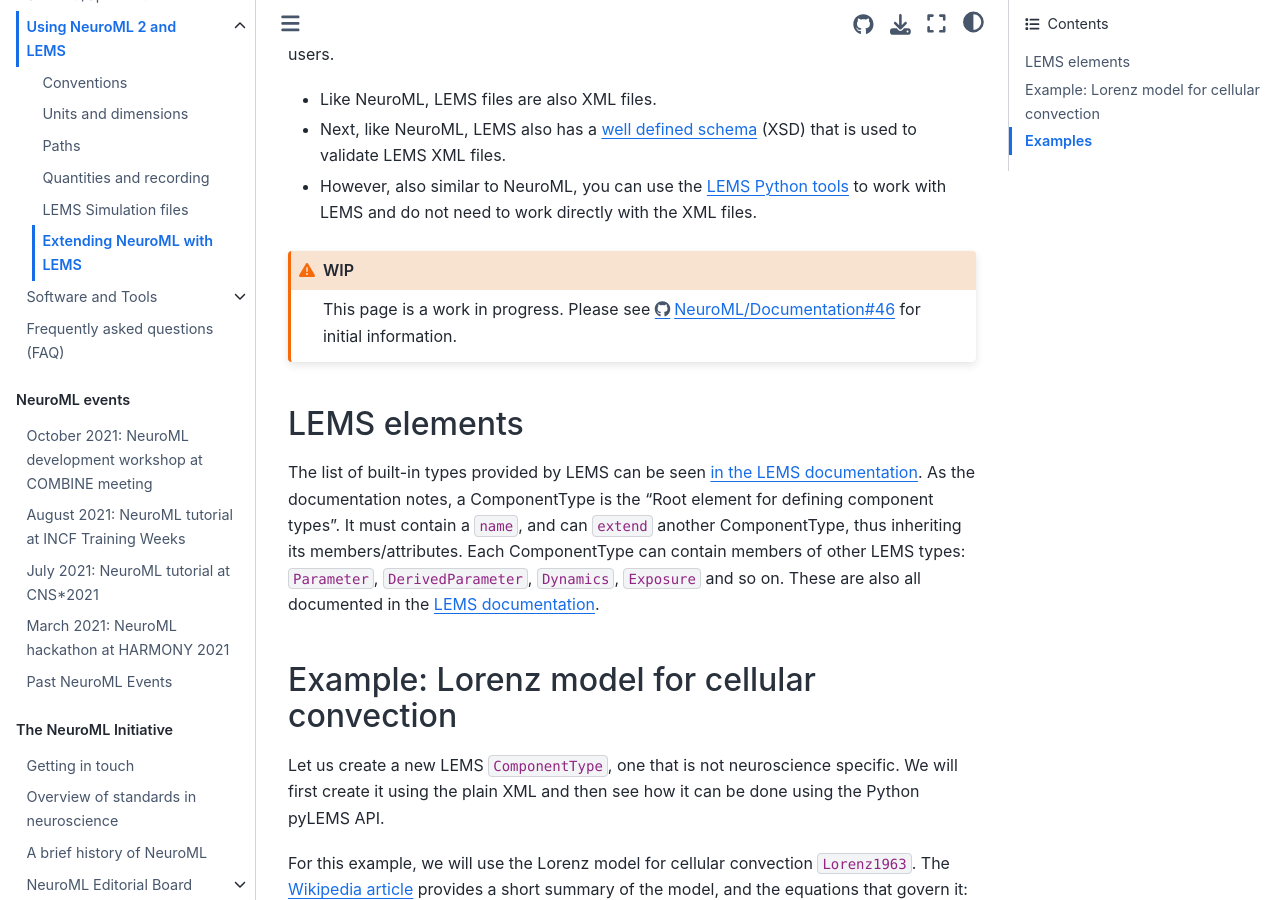
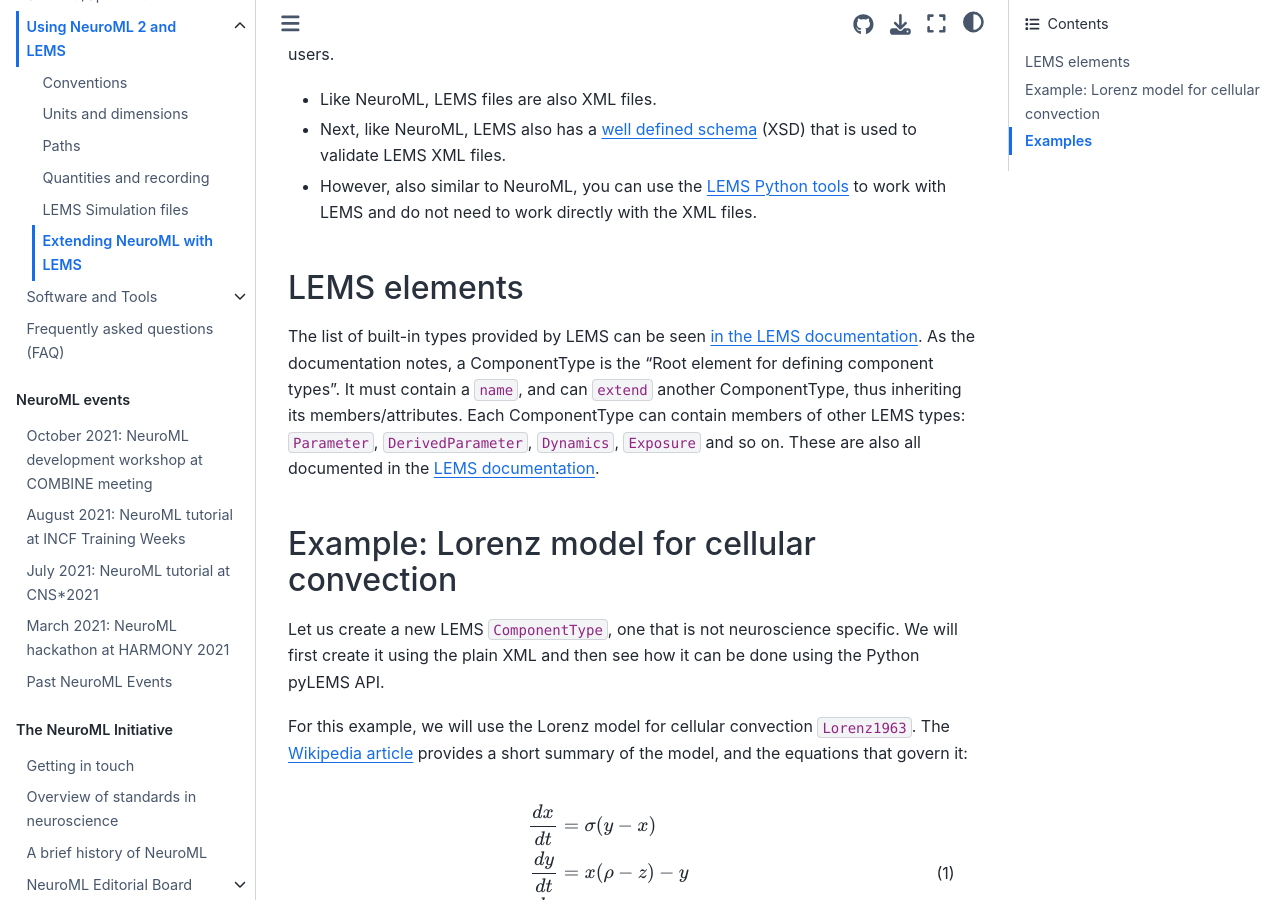
Before and after one commit to NeuroML/Documentation, a Jupyter Book: the page built from source/Userdocs/ExtendingNeuroMLv2WithLEMS.md, in a window 1280 px wide and 900 px high, scrolled down 545 px. Built offline with Jupyter Book 1.0.4 settings and Sphinx 7.4.7 and the Sphinx Book theme 1.1.4, drawn with Linux system fonts in a browser that asks for light colours; cross-references to code outside the pages are shown as plain code.

Commit message:
chore: remove WIP admonition

````diff
--- a/source/Userdocs/ExtendingNeuroMLv2WithLEMS.md
+++ b/source/Userdocs/ExtendingNeuroMLv2WithLEMS.md
@@ -18,11 +18,6 @@ Having definitions in LEMS allows their re-use, and these new ComponentTypes can
 - Like NeuroML, LEMS files are also XML files.
 - Next, like NeuroML, LEMS also has a [well defined schema](https://github.com/LEMS/LEMS/tree/master/Schemas/LEMS) (XSD) that is used to validate LEMS XML files.
 - However, also similar to NeuroML, you can use the [LEMS Python tools](https://github.com/LEMS/pylems) to work with LEMS and do not need to work directly with the XML files.
-
-```{admonition} WIP
-:class: warning
-This page is a work in progress. Please see https://github.com/NeuroML/Documentation/issues/46 for initial information.
-```
 
 (userdocs:extending:types)=
 ## LEMS elements
````
